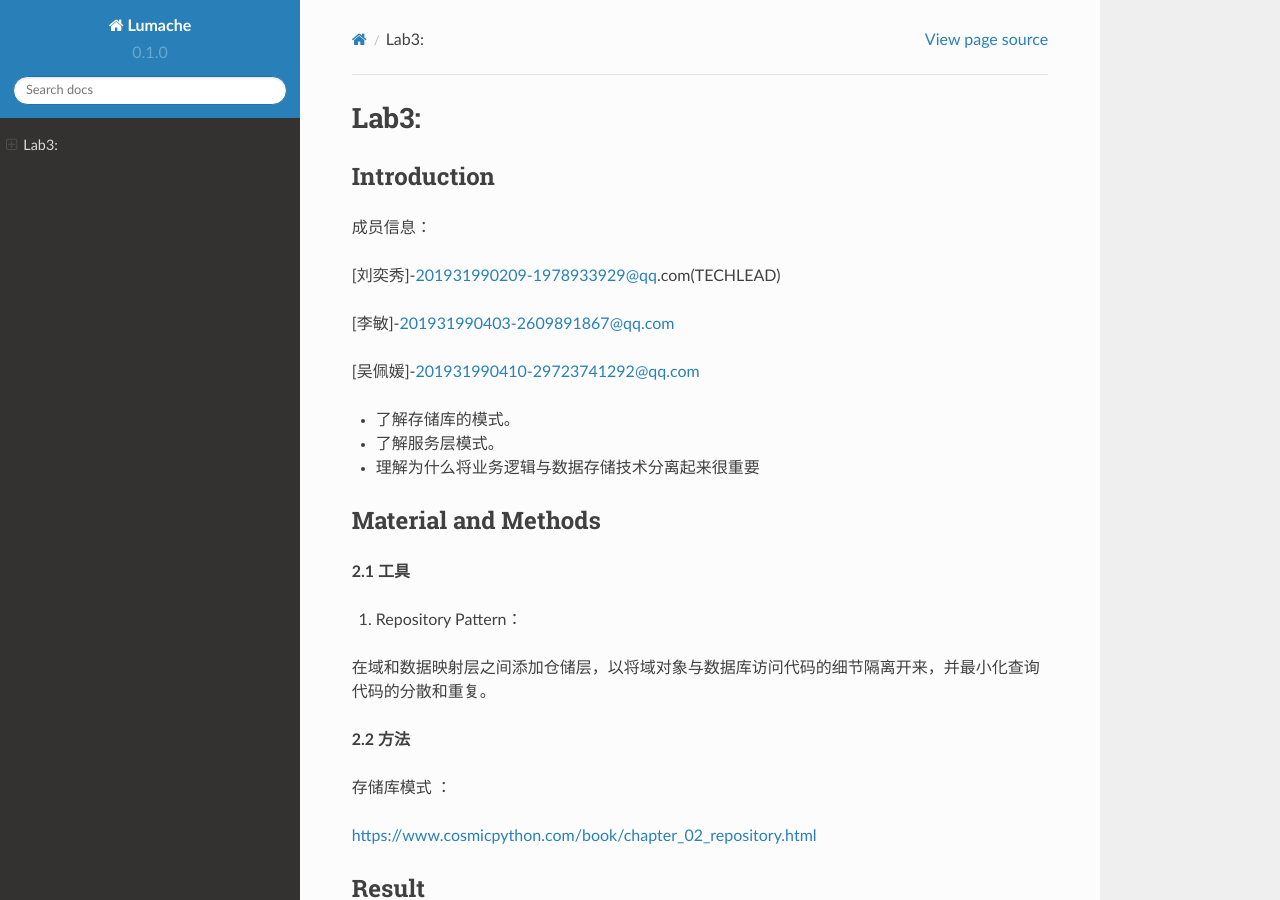
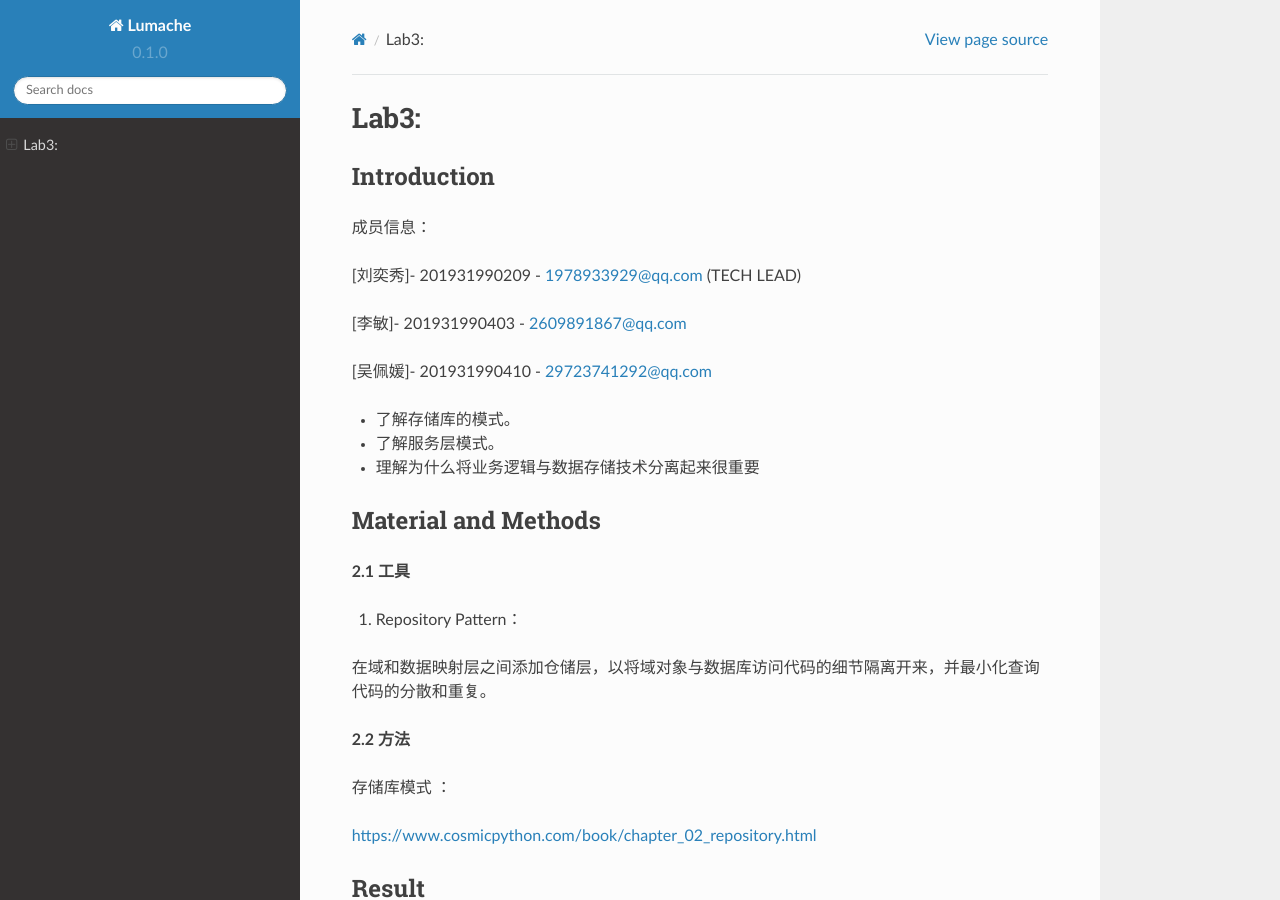
Before and after one commit to wpy297/lanlab, a Sphinx documentation site: the page built from docs/source/index.rst, in a window 1280 px wide and 900 px high. Built offline with Sphinx 7.4.7 and the Read the Docs theme 2.0.0, drawn with Linux system fonts in a browser that asks for light colours.

Commit message:
Update index.rst

```diff
--- a/docs/source/index.rst
+++ b/docs/source/index.rst
@@ -1,15 +1,18 @@
 Lab3:
 =======================================
+
+
 Introduction
 --------------------------------------
 
+
 成员信息：
 
-[刘奕秀]-201931990209-1978933929@qq.com(TECHLEAD)
+[刘奕秀]- 201931990209 - 1978933929@qq.com (TECH LEAD)
 
-[李敏]-201931990403-2609891867@qq.com
+[李敏]- 201931990403 - 2609891867@qq.com
 
-[吴佩媛]-201931990410-29723741292@qq.com
+[吴佩媛]- 201931990410 - 29723741292@qq.com
 
 - 了解存储库的模式。
 
```
